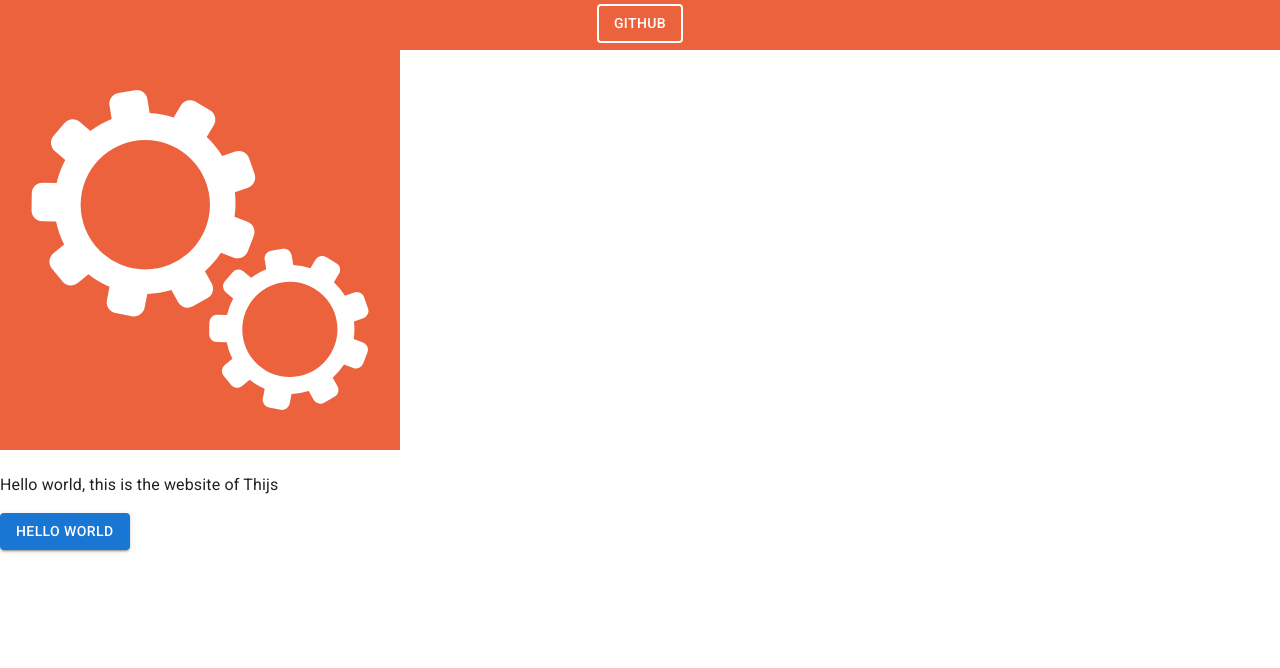
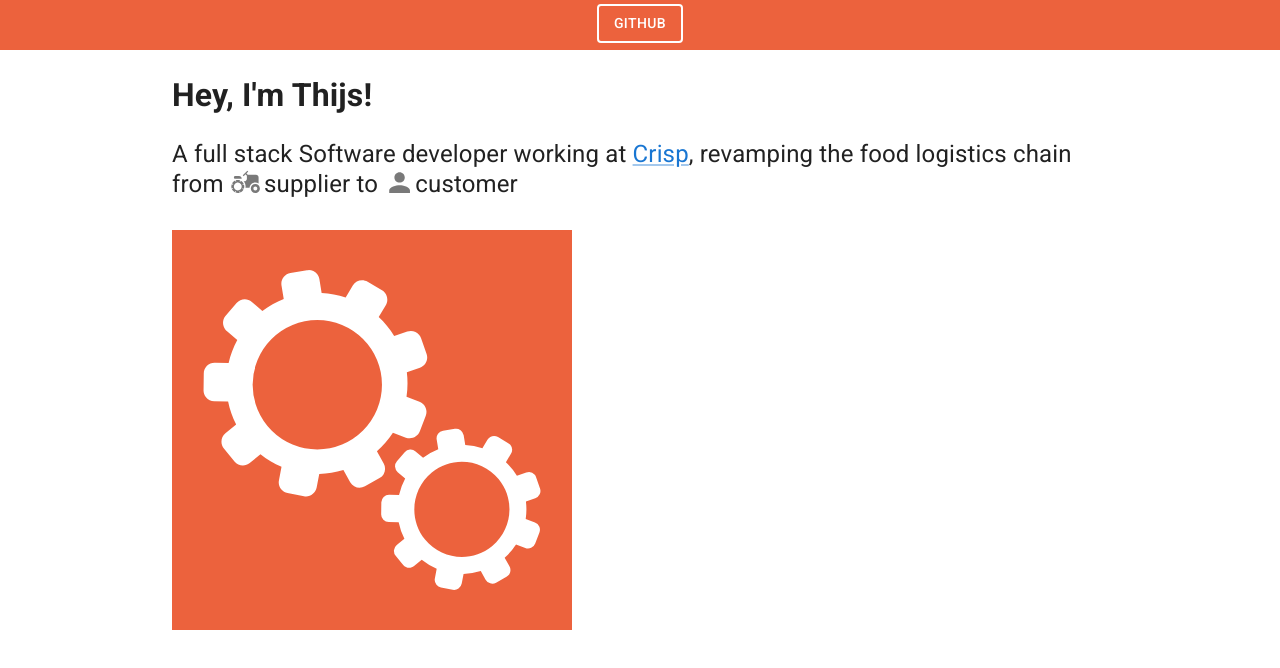
Before and after one commit to NLthijs48/NLthijs48.github.io, a React (Create React App) app: page / in a window 1280 px wide. Shown: the top 668 px of the page. Built offline with nearby package versions, Linux system fonts and the light colour scheme.

Commit message:
Add tiny introduction on the home page
components/Header: remove ugly underline

```diff
--- a/src/HomePage.tsx
+++ b/src/HomePage.tsx
@@ -1,18 +1,32 @@
 import React from 'react';
 import icon from './images/icon-animated.svg';
-import Button from '@mui/material/Button';
 import Header from './components/Header';
+import Link from '@mui/material/Link';
+import AgricultureIcon from '@mui/icons-material/Agriculture';
+import PersonIcon from '@mui/icons-material/Person';
 
 function HomePage() {
 	return (
 		<div className="App">
 			<Header />
-			<main>
-				<img src={icon} className="App-logo" alt="Logo" />
-				<p>Hello world, this is the website of Thijs</p>
+			<div style={{display: 'flex', flexDirection: 'column', alignItems: 'center'}}>
+				<main style={{width: '100%', maxWidth: 1000, paddingLeft: '2em', paddingRight: '2em'}}>
+					<h1>Hey, I'm Thijs!</h1>
+					<div style={{fontSize: 24, lineHeight: '110%'}}>
+						A full stack Software developer working at{' '}
+						<Link href="https://crisp.nl" target="_blank" rel="noopener noreferrer">
+							Crisp
+						</Link>
+						{', '}
+						revamping the food logistics chain from{' '}
+						<AgricultureIcon style={{opacity: 0.6, fontSize: '130%', marginBottom: '-0.2em', marginRight: '0.1em'}} />
+						supplier to <PersonIcon style={{opacity: 0.6, fontSize: '130%', marginBottom: '-0.2em'}} />
+						customer
+					</div>
 
-				<Button variant="contained">Hello World</Button>
-			</main>
+					<img src={icon} className="App-logo" alt="Logo" style={{marginTop: '2em'}} />
+				</main>
+			</div>
 		</div>
 	);
 }
--- a/src/components/Header.tsx
+++ b/src/components/Header.tsx
@@ -21,7 +21,7 @@ function Header() {
 
 function MenuItem(props: {children: React.ReactNode}) {
 	return (
-		<Link href="https://github.com/NLthijs48" target="_blank" rel="noopener">
+		<Link href="https://github.com/NLthijs48" target="_blank" rel="noopener noreferrer" style={{textDecoration: 'none'}}>
 			<Button
 				variant="outlined"
 				style={{
```
